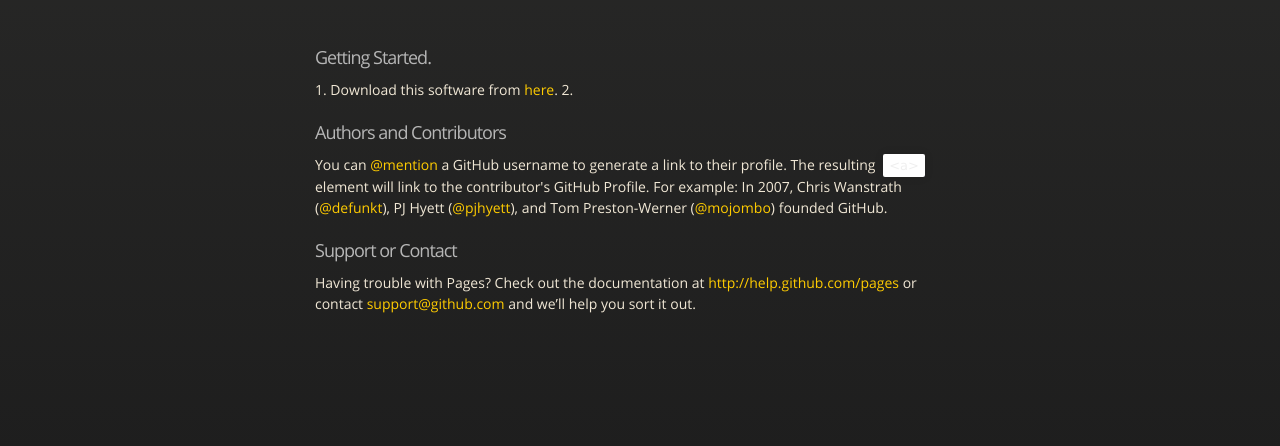
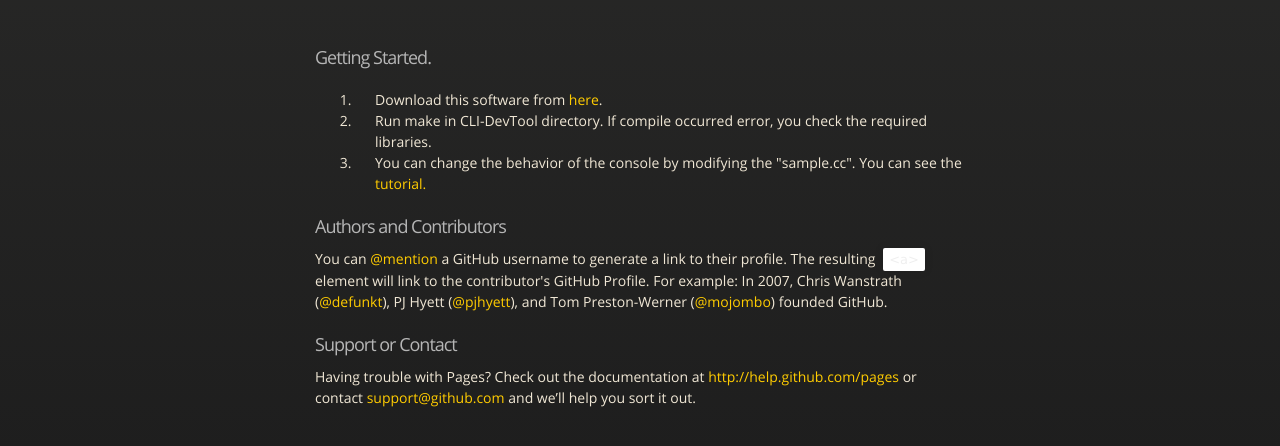
Before and after one commit to yohe/CLI-DevTool, a plain HTML site: page index.html in a window 1280 px wide. Shown: the part 226-672 px from the top of the page. Drawn offline with nearby package versions, Linux system fonts and the light colour scheme.

Commit message:
updated site.

```diff
--- a/index.html
+++ b/index.html
@@ -43,10 +43,12 @@
 
             <h3>Getting Started.</h3>
             <p>
-            1. Download this software from <a href="https://github.com/yohe/CLI-DevTool/zipball/master">here</a>.
-            2.
+            <ol>
+            <li style="list-style-position: outside">Download this software from <a href="https://github.com/yohe/CLI-DevTool/zipball/master">here</a>.</li>
+            <li style="list-style-position: outside">Run make in CLI-DevTool directory. If compile occurred error, you check the required libraries.</li>
+            <li style="list-style-position: outside">You can change the behavior of the console by modifying the "sample.cc". You can see the <a href="https://github.com/yohe/CLI-DevTool/tutorial.html">tutorial.</a></li>
+            </ol>
             </p>
-
             <h3>Authors and Contributors</h3>
 
             <p>You can <a href="https://github.com/blog/821" class="user-mention">@mention</a> a GitHub username to generate a link to their profile. The resulting <code>&lt;a&gt;</code> element will link to the contributor's GitHub Profile. For example: In 2007, Chris Wanstrath (<a href="https://github.com/defunkt" class="user-mention">@defunkt</a>), PJ Hyett (<a href="https://github.com/pjhyett" class="user-mention">@pjhyett</a>), and Tom Preston-Werner (<a href="https://github.com/mojombo" class="user-mention">@mojombo</a>) founded GitHub.</p>
```
